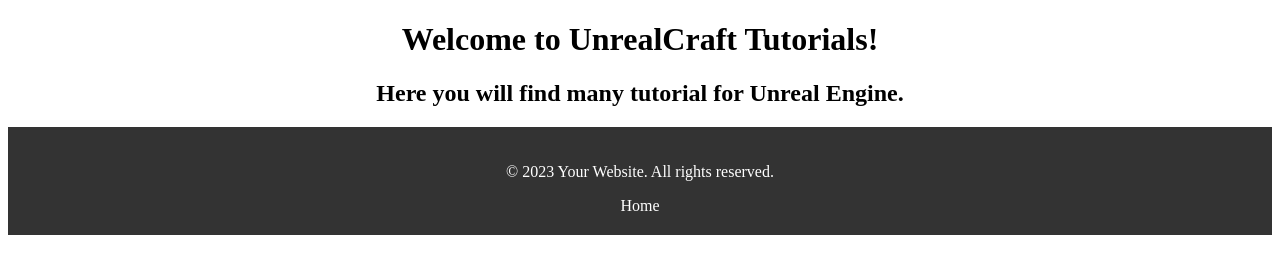
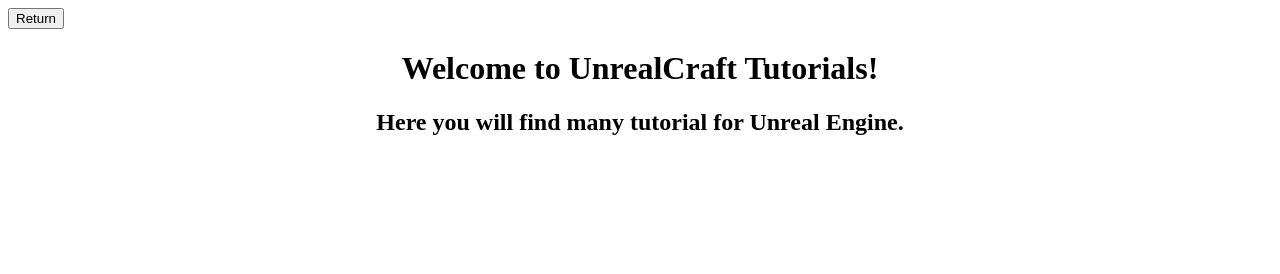
Before and after one commit to Gfdcvn/UnrealCraft-Tutorials-website, a plain HTML site: page tester.html in a window 1280 px wide. Drawn offline with Linux system fonts and the light colour scheme.

Commit message:
Update tester.html

```diff
--- a/tester.html
+++ b/tester.html
@@ -2,25 +2,10 @@
 
 <head>
 <title> Tester Page </title>
-<style>
-        /* Style for the footer */
-        footer {
-            background-color: #333;
-            color: white;
-            text-align: center;
-            padding: 20px;
-        }
-
-        /* Style for footer links */
-        footer a {
-            color: white;
-            text-decoration: none;
-            margin: 0 10px;
-        }
-</style>
 </head>
 
 <body>
+<button onclick="window.location.href='https://gfdcvn.github.io/UnrealCraft-Tutorials-website/';">Return</button>
 <div style="text-align: center;">
 <h1>Welcome to UnrealCraft Tutorials!</h1>
 <h2>Here you will find many tutorial for Unreal Engine.</h2>
@@ -28,40 +13,4 @@
 
 
 
-
-
-
-
-
-
-
-
-
-
-
-
-
-
-
-
-
-
-
-
-
-
-
-
-
-
-
-
-
-
-        <footer>
-        <p>&copy; 2023 Your Website. All rights reserved.</p>
-        <nav>
-            <a href="https://gfdcvn.github.io/UnrealCraft-Tutorials-website/">Home</a>
-        </nav>
-</footer>
 </body>
```
